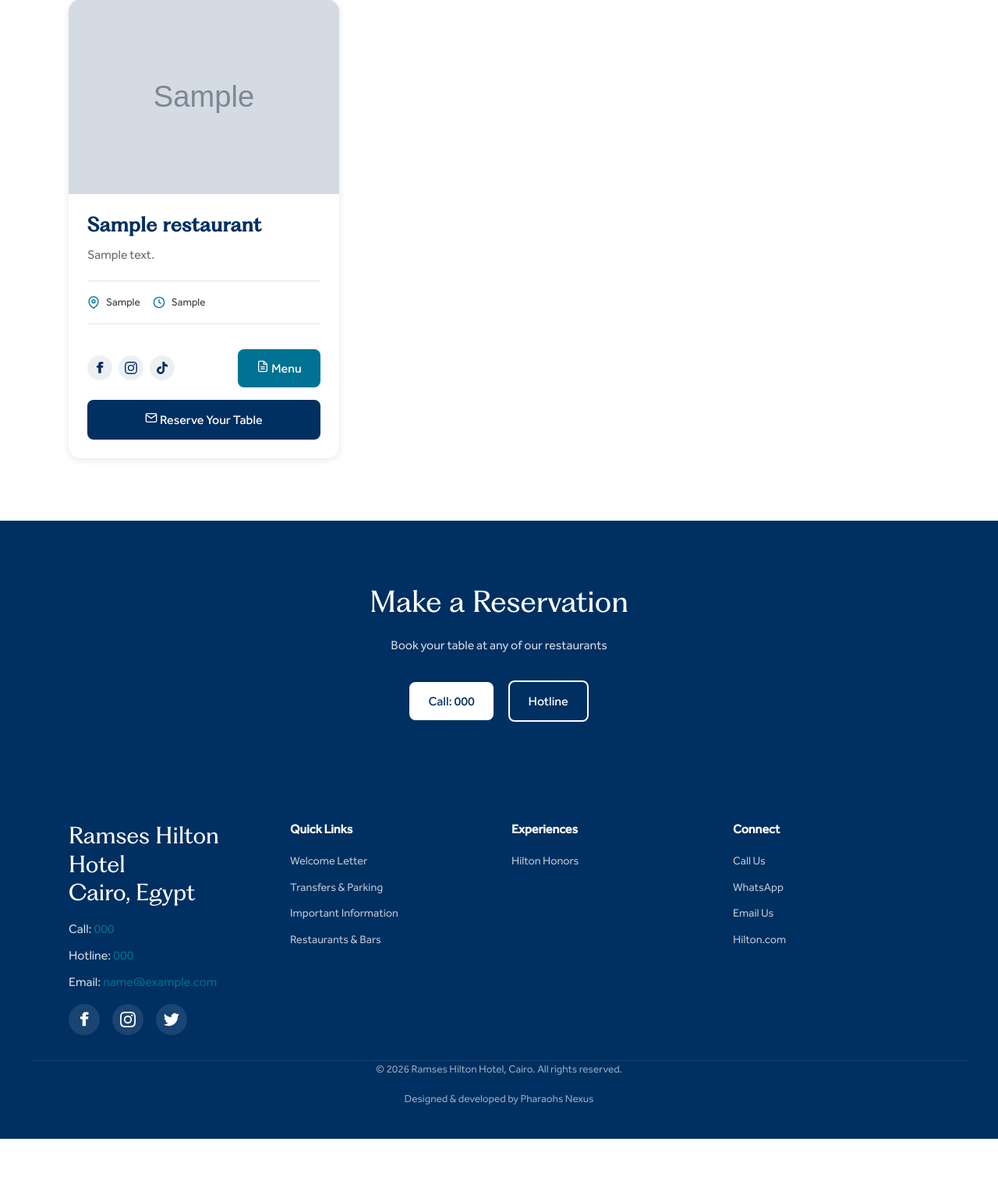
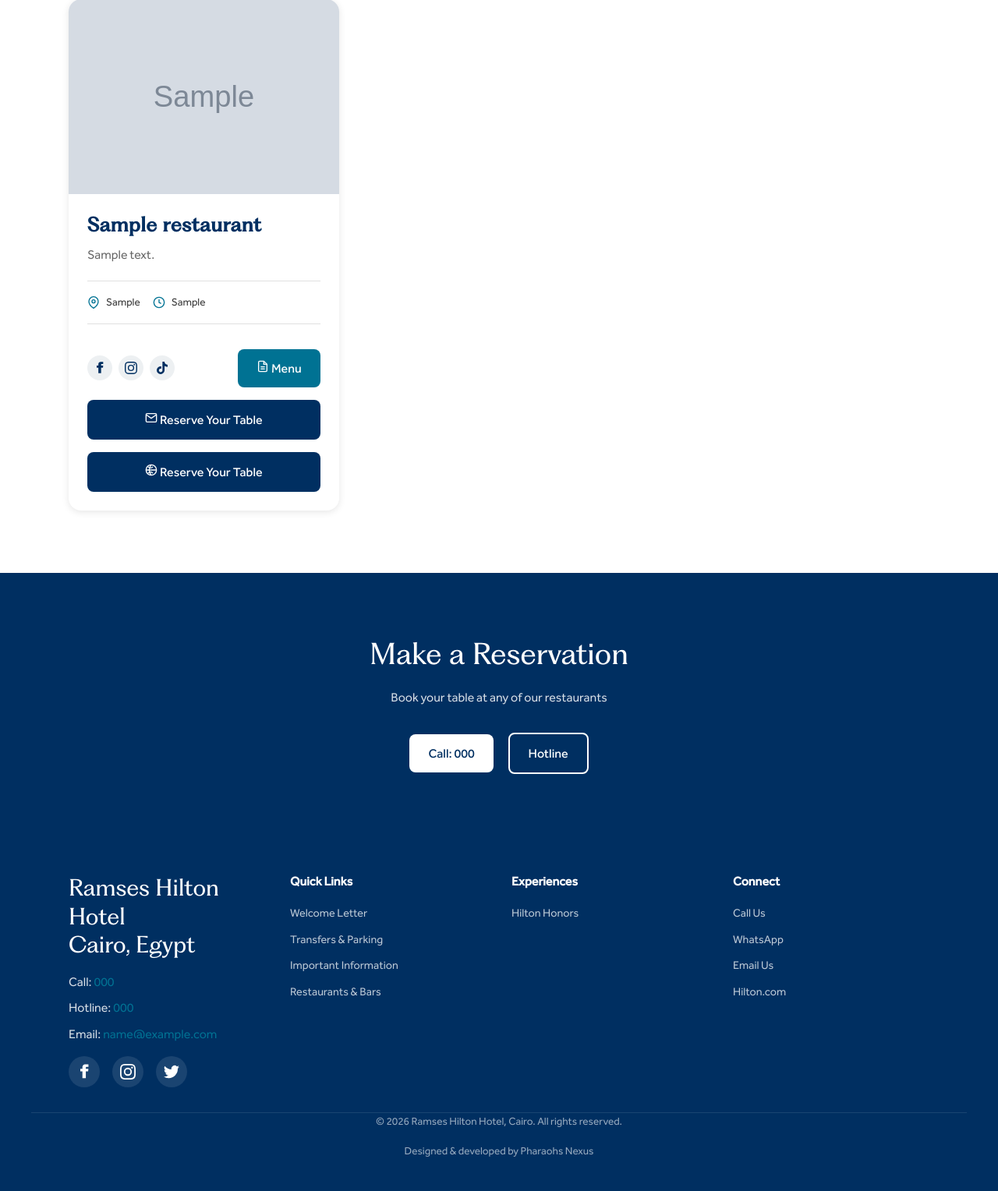
Before and after one commit to MidoCobra/hilton, a Django app: page /restaurants/ in a window 1280 px wide. Shown: the part 483-2011 px from the top of the page at 78% size. Before the commit the page ends 1944 px from the top, so only its background shows below. Run offline with Django 5.2, Linux system fonts and the light colour scheme; tables that the repository leaves empty hold one stand-in row (values such as "Sample post"); grey boxes marked "Sample" are stand-in pictures; some web fonts are replaced.

Commit message:
adding website link to resturants

```diff
--- a/templates/restaurants.html
+++ b/templates/restaurants.html
@@ -1,5 +1,5 @@
 {% extends 'base.html' %}
-{% load static %}
+{% load static i18n %}
 
 {% block title %}Restaurants & Bars - Ramses Hilton Hotel{% endblock %}
 
@@ -93,7 +93,18 @@
                         {% if restaurant.email %}
                         <a href="mailto:{{ restaurant.email }}?subject=Table Reservation at {{ restaurant.name }}" class="btn btn-secondary btn-icon" style="width: 100%; justify-content: center; padding: 0.8rem 1rem;">
                             <svg viewBox="0 0 24 24" fill="none" stroke="currentColor" stroke-width="2"><path d="M4 4h16c1.1 0 2 .9 2 2v12c0 1.1-.9 2-2 2H4c-1.1 0-2-.9-2-2V6c0-1.1.9-2 2-2z"/><polyline points="22,6 12,13 2,6"/></svg>
-                            Reserve Your Table
+                            {% trans "Reserve Your Table" %}
+                        </a>
+                        {% endif %}
+                        {% if restaurant.reservation_website %}
+                        <a href="{{ restaurant.reservation_website }}" target="_blank" rel="noopener" class="btn btn-secondary btn-icon" style="width: 100%; justify-content: center; padding: 0.8rem 1rem;">
+                            <svg viewBox="0 0 24 24" fill="none" stroke="currentColor" stroke-width="2" aria-hidden="true" focusable="false">
+                                <circle cx="12" cy="12" r="10"/>
+                                <path d="M2 12h20"/>
+                                <path d="M12 2a15 15 0 0 0 0 20"/>
+                                <path d="M6 6c2.5 2.5 6.5 2.5 9 0m0 12c-2.5-2.5-6.5-2.5-9 0"/>
+                            </svg>
+                            {% trans "Reserve Your Table" %}
                         </a>
                         {% endif %}
                     </div>
--- a/welcomeletter/models.py
+++ b/welcomeletter/models.py
@@ -63,6 +63,9 @@ class Restaurant(models.Model):
 
     # Reservation Email
     email = models.EmailField(max_length=254, blank=True, help_text="Reservation email address")
+
+    #reservation website
+    reservation_website = models.URLField(max_length=500, blank=True, help_text="Online reservation website URL")
 
     # Additional Information
     opening_hours = models.CharField(max_length=200, blank=True, help_text="e.g., 12:00 PM - 11:00 PM")
```
